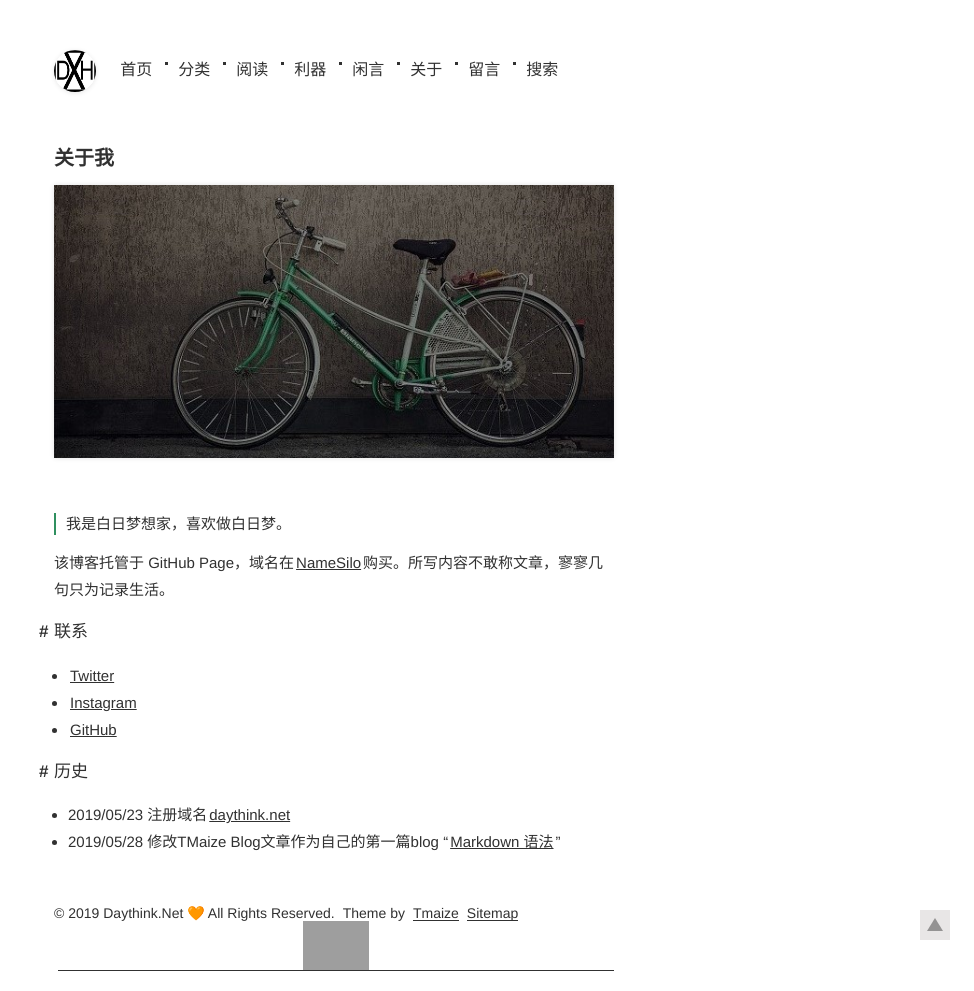
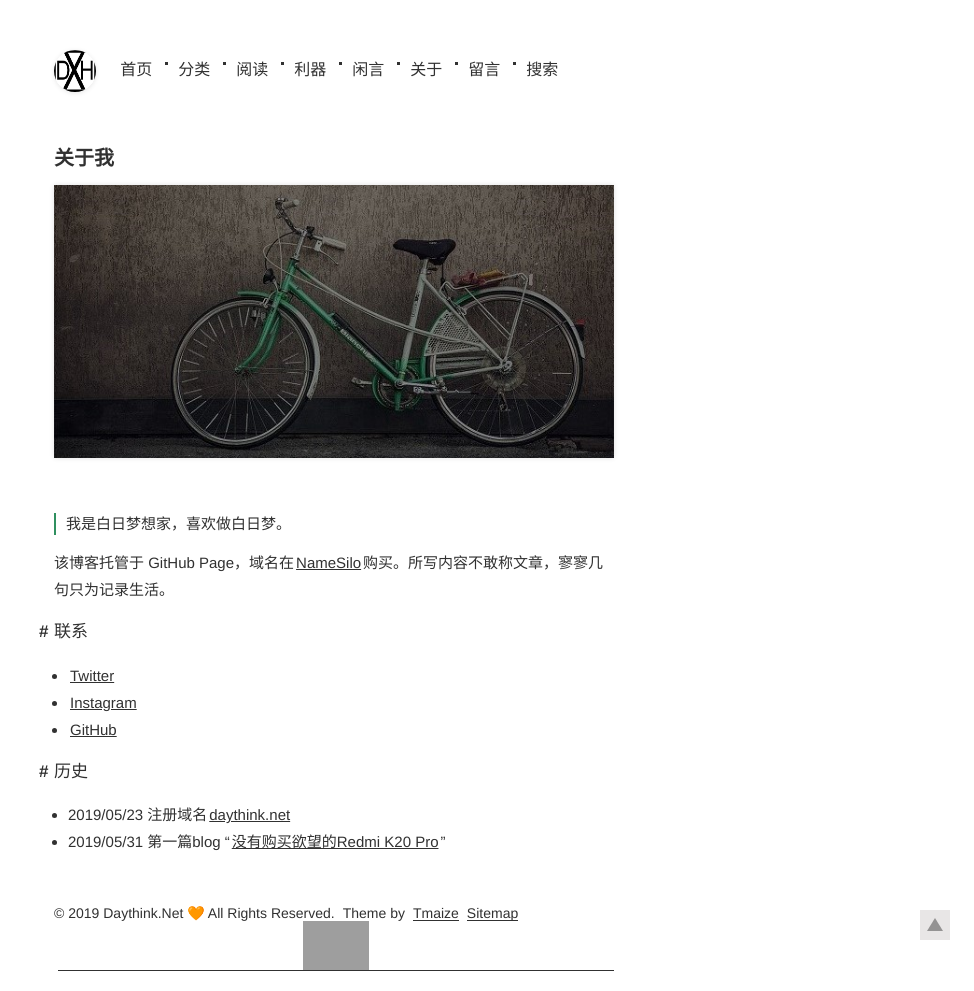
Before and after one commit to Devinteng/blog3, a Jekyll site: the page built from pages/关于.md, in a window 1280 px wide. Shown: the whole page, without its empty margins (306-1280 px from the left). Built offline with Jekyll 4.4.1, drawn with Linux system fonts in a browser that asks for light colours; grey boxes are pictures that could not be loaded.

Commit message:
Update 关于.md

```diff
--- a/pages/关于.md
+++ b/pages/关于.md
@@ -20,4 +20,4 @@ title: 关于我
 
 ## 历史
 + 2019/05/23 注册域名[daythink.net](https://daythink.net)
-+ 2019/05/28 修改TMaize Blog文章作为自己的第一篇blog “[Markdown 语法](https://daythink.net/posts/2019/05/28/Markdown-%E8%AF%AD%E6%B3%95.html)”
++ 2019/05/31 第一篇blog “[没有购买欲望的Redmi K20 Pro](https://daythink.net/posts/2019/05/31/%E6%B2%A1%E6%9C%89%E8%B4%AD%E4%B9%B0%E6%AC%B2%E6%9C%9B%E7%9A%84Redmi-K20-Pro.html)”
```
